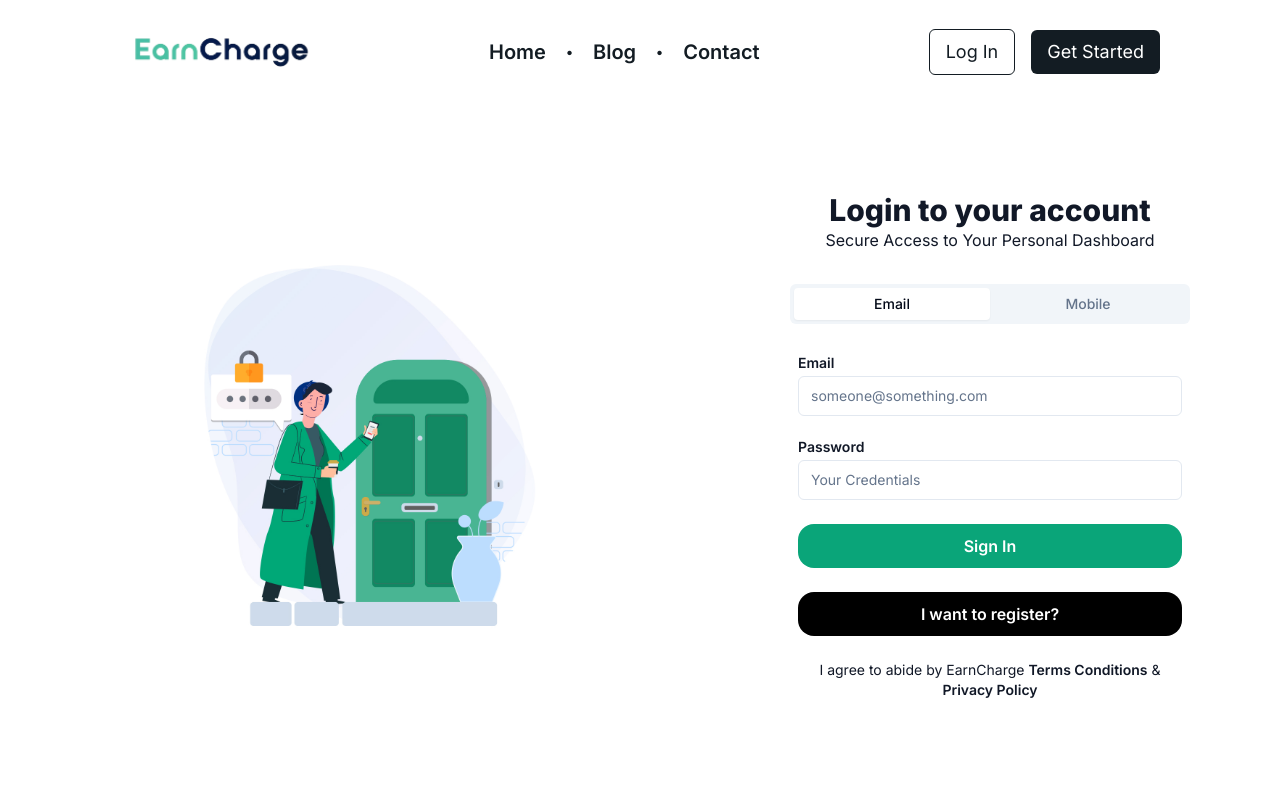
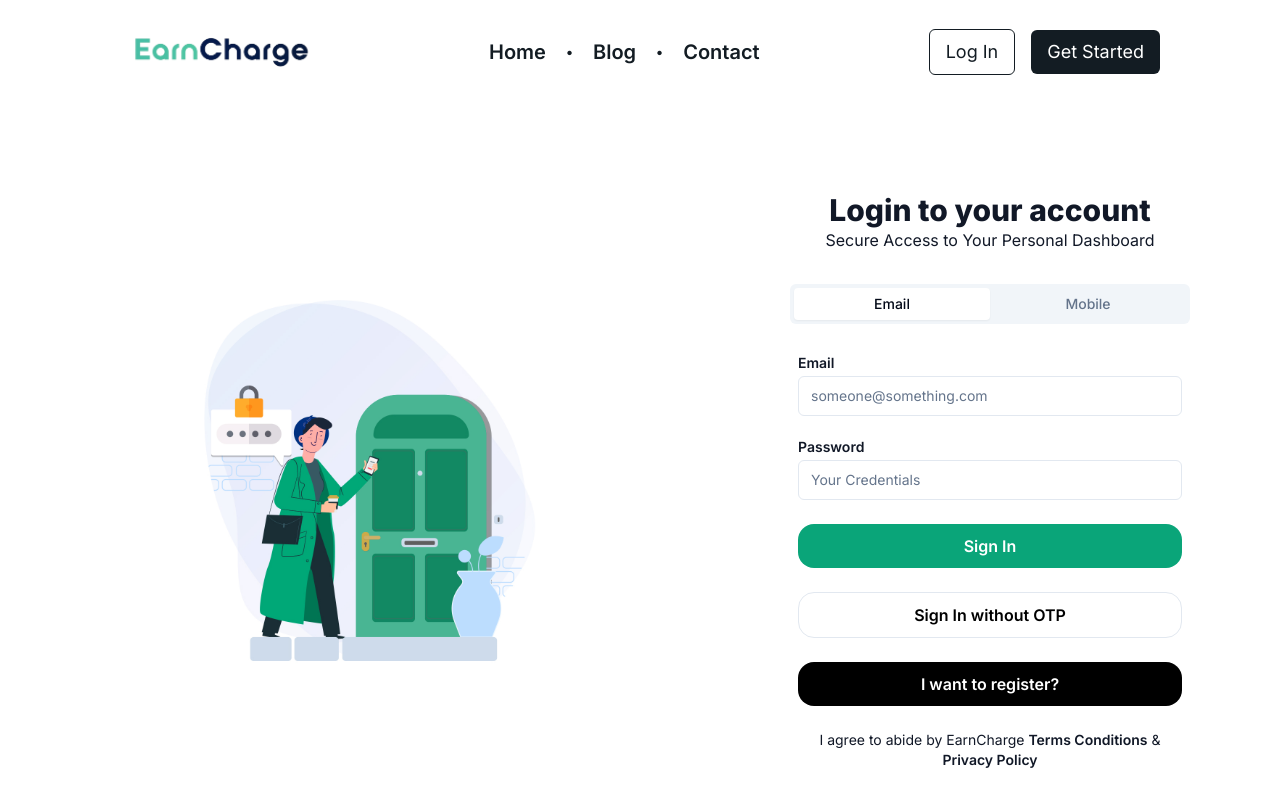
Before and after one commit to Vismay19999/earncharge-rewrite-frontend, a Next.js app: page /login in a window 1280 px wide. Shown: the top 800 px of the page. Built offline with nearby package versions, Linux system fonts and the light colour scheme.

Commit message:
otpless fixed

```diff
--- a/src/components/auth/LoginForm.tsx
+++ b/src/components/auth/LoginForm.tsx
@@ -138,6 +138,16 @@ const LoginForm: React.FC = () => {
                     <div className="grid w-full max-w-sm items-center gap-1.5 mt-6">
                       <button
                         type="button"
+                        className="p-2.5 rounded-2xl bg-white border-[1px] text-black focus:bg-zinc-100 font-semibold"
+                      >
+                        <Link href="/otpless/sendLink">
+                          Sign In without OTP
+                        </Link>
+                      </button>
+                    </div>
+                    <div className="grid w-full max-w-sm items-center gap-1.5 mt-6">
+                      <button
+                        type="button"
                         className="p-2.5 rounded-2xl bg-black text-white focus:bg-black font-semibold"
                       >
                         <Link href="/register">I want to register?</Link>
@@ -199,7 +209,9 @@ const LoginForm: React.FC = () => {
                         type="button"
                         className="p-2.5 rounded-2xl bg-white border-[1px] text-black focus:bg-zinc-100 font-semibold"
                       >
-                        <Link href="/otpLess">Sign In without OTP</Link>
+                        <Link href="/otpless/sendLink">
+                          Sign In without OTP
+                        </Link>
                       </button>
                     </div>
                     <div className="grid w-full max-w-sm items-center gap-1.5 mt-5">
```
